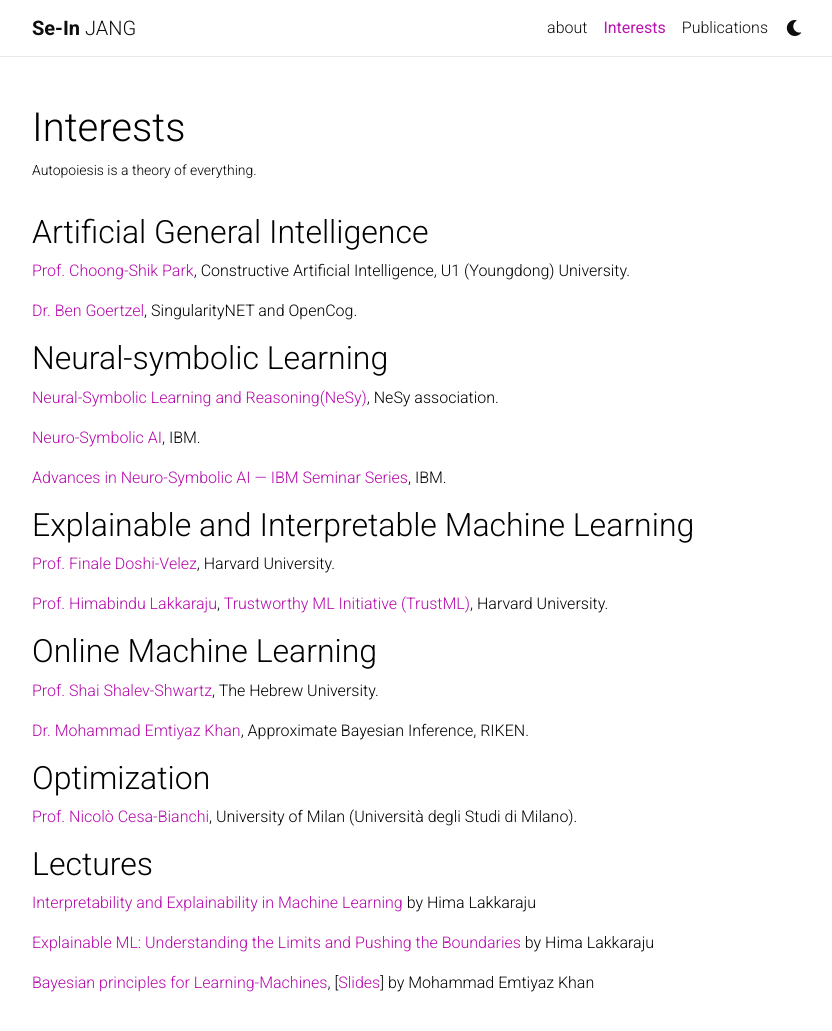
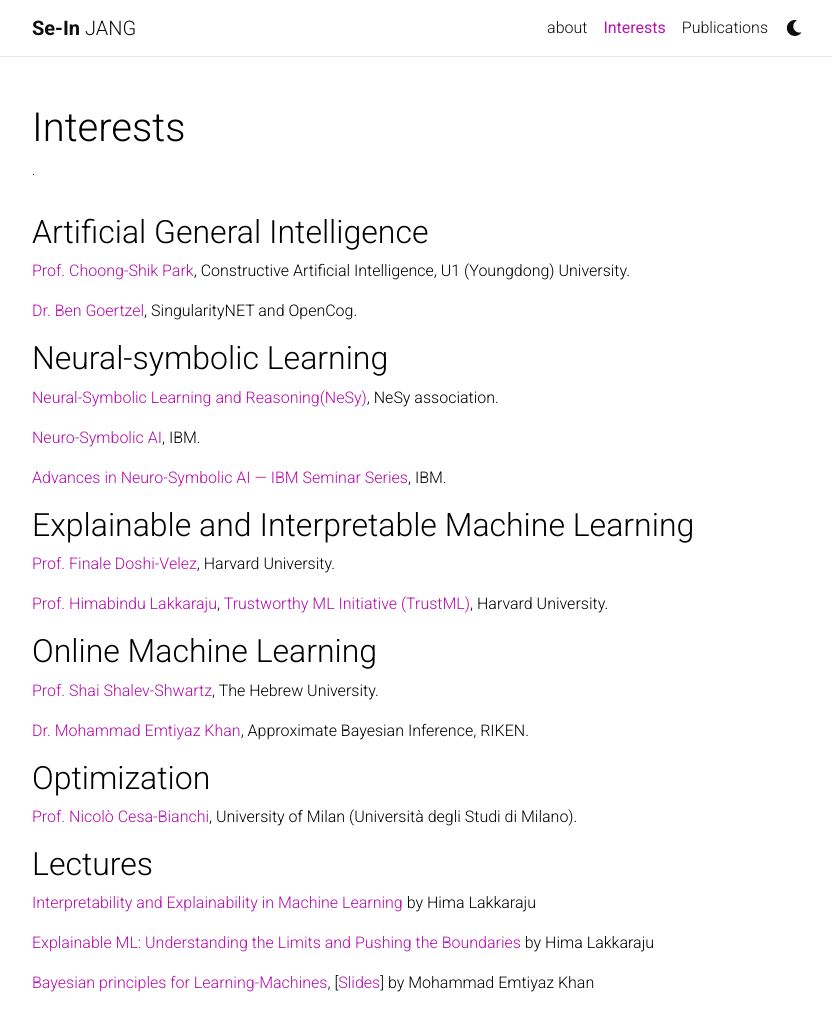
Before and after one commit to sijang/sijang.github.io, a Jekyll site: the page built from _pages/Interests.md, in a window 1280 px wide and 1081 px high. Shown: the top 1031 px of the window, without its empty margins (223-1055 px from the left). Built offline with Jekyll 4.4.1, drawn with Linux system fonts in a browser that asks for light colours; nearby versions of some CDN libraries; a style sheet for code colours, icons or effects is not loaded.

Commit message:
Update Interests.md

```diff
--- a/_pages/Interests.md
+++ b/_pages/Interests.md
@@ -2,7 +2,7 @@
 layout: page
 permalink: /interests/
 title: Interests
-description: Autopoiesis is a theory of everything.
+description: .
 nav: true
 ---
 
```
